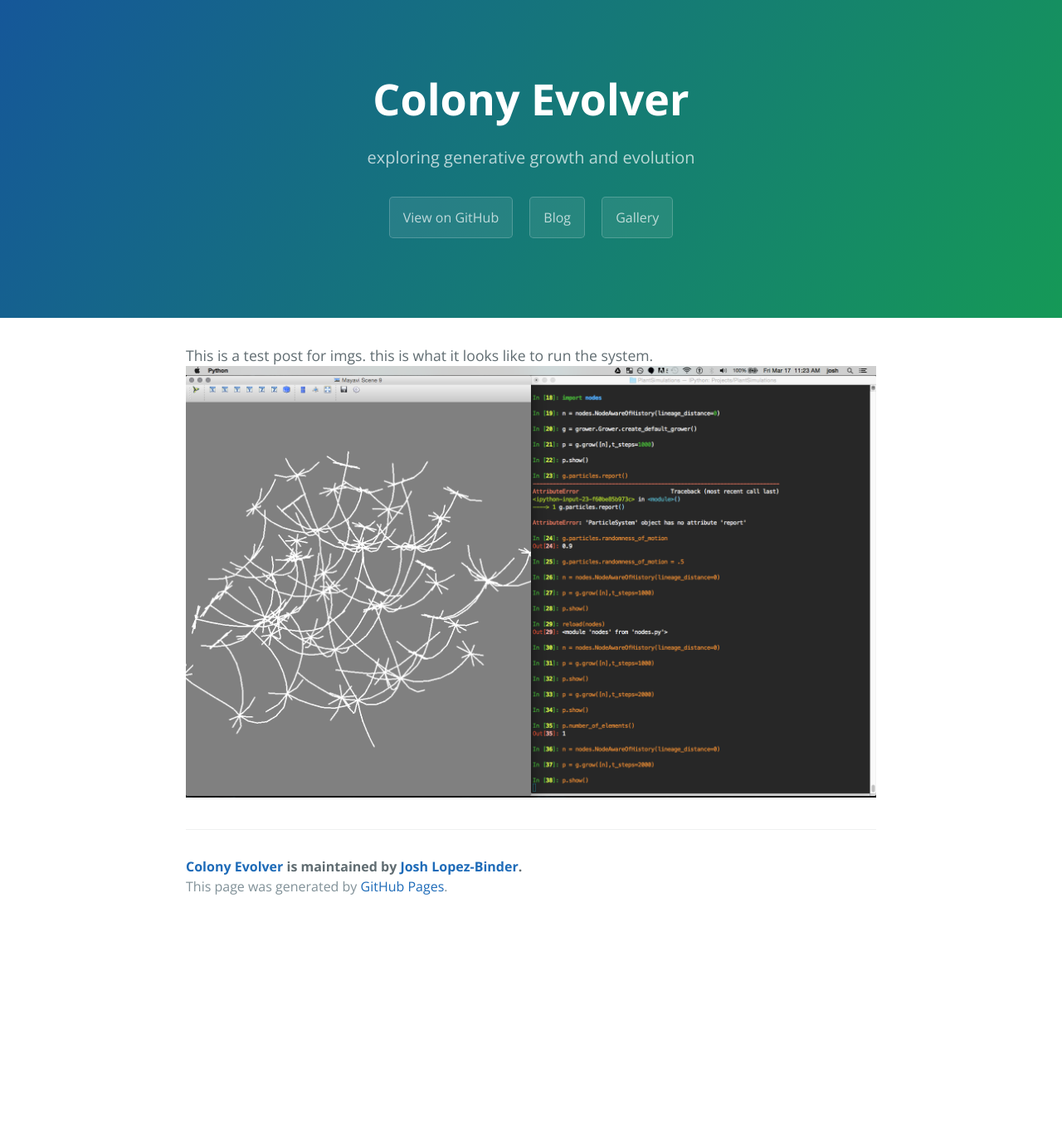
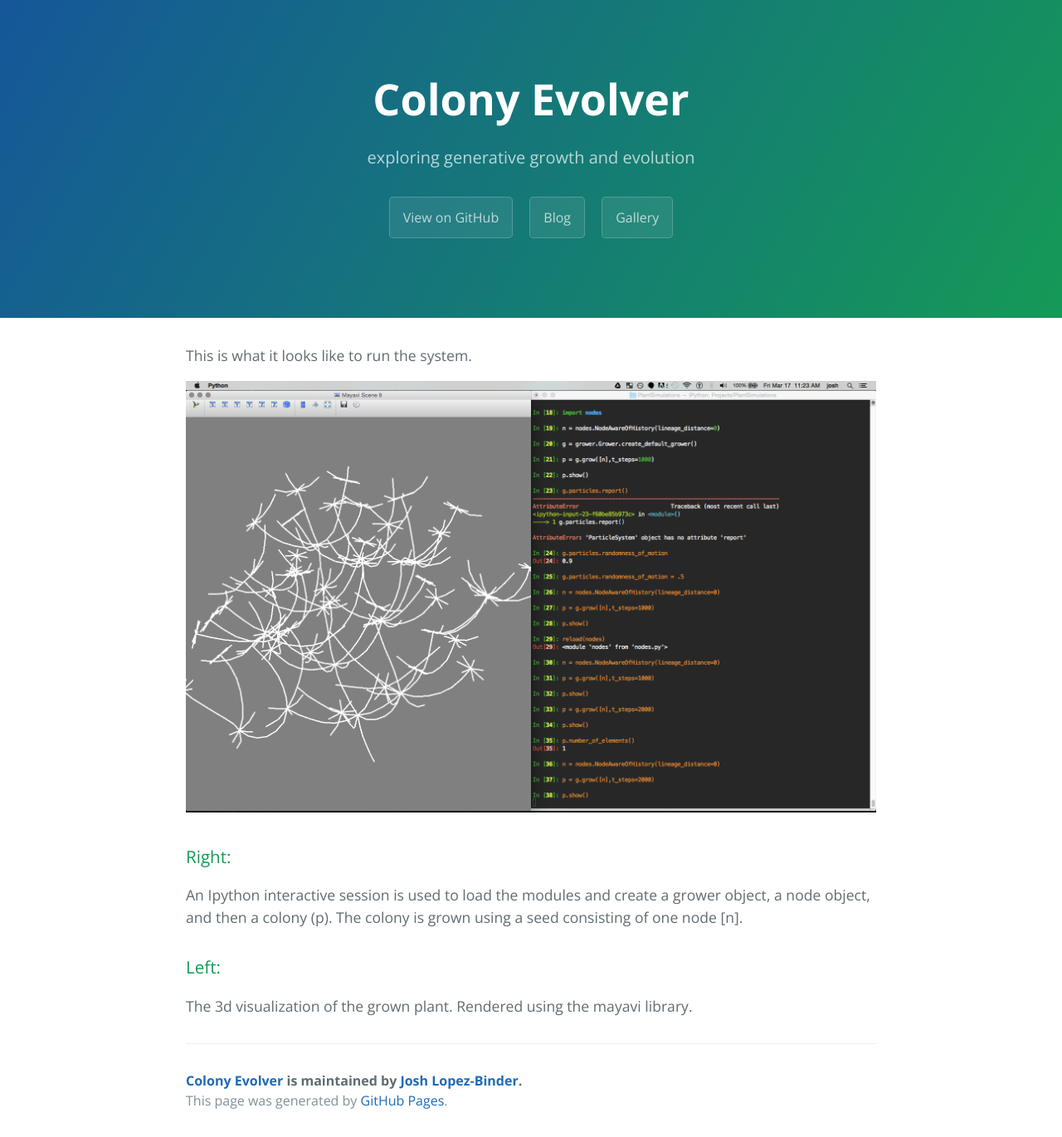
Before and after one commit to jlopezbi/ColonyEvolver, a Jekyll site: the page built from _posts/2017-03-30-test-post.md, in a window 1280 px wide. Shown: the whole page at 83% size. Built offline with Jekyll 4.4.1, drawn with Linux system fonts in a browser that asks for light colours; before the commit the page ends 1112 px from its top, so only the background shows below that.

Commit message:
added archive post

```diff
--- a/_posts/2017-03-30-test-post.md
+++ b/_posts/2017-03-30-test-post.md
@@ -1,9 +1,15 @@
 ---
 layout: default
-title:  "first post!"
+title:  "Command Prompt Interaction"
 date:   2017-03-30
 categories: main
 ---
 
-This is a test post for imgs. this is what it looks like to run the system.
+This is what it looks like to run the system.
+
 ![this is what it currently looks like to create a colony]({{ site.url }}{{ site.baseurl }}/assets/making_a_colony.png)
+
+### Right:
+An Ipython interactive session is used to load the modules and create a grower object, a node object, and then a colony (p). The colony is grown using a seed consisting of one node [n].
+### Left:
+The 3d visualization of the grown plant. Rendered using the mayavi library.
```
Also changed, not shown: _posts/2016-10-06-aesthetic-hypothesis-road-map.md (added, +68 -0 lines).
